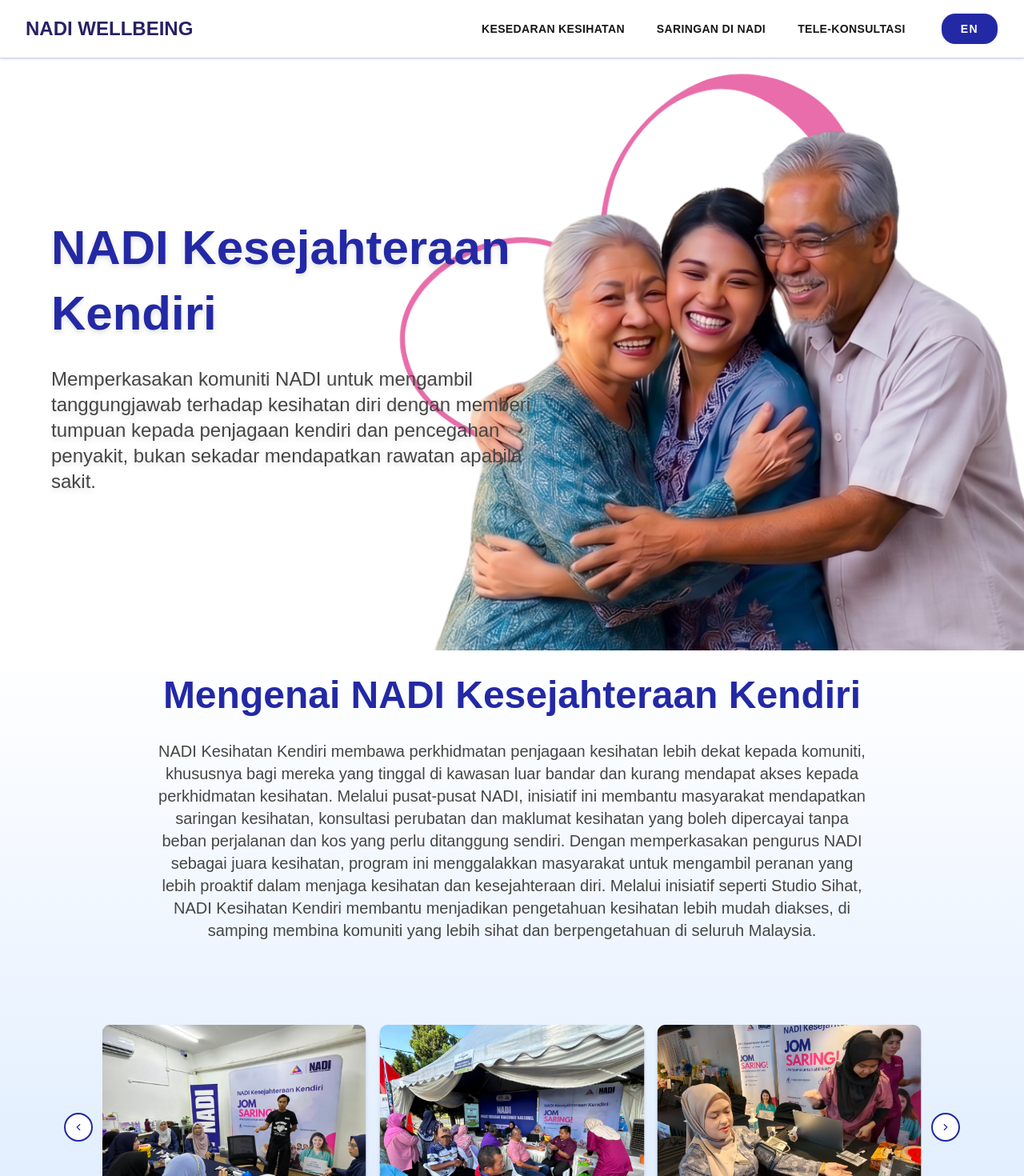
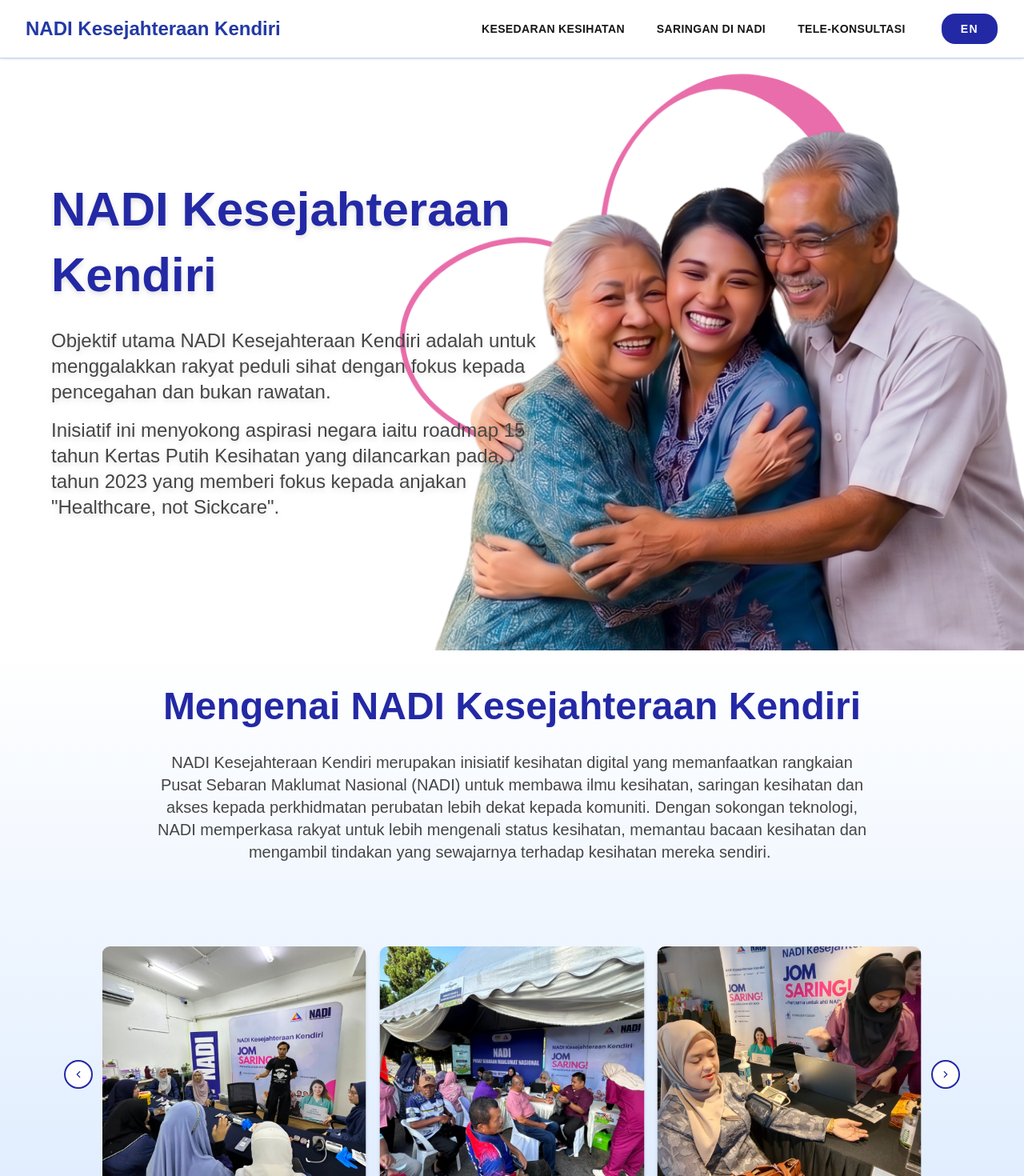
Before and after one commit to ameera-hussain/nadi-wellbeing, a React (Vite) app in the folder apps/web/: page / in a window 1280 px wide. Shown: the top 1470 px of the page at 80% size. Built offline with nearby package versions, Linux system fonts and the light colour scheme.

Commit message:
updated and adjusted content

```diff
--- a/apps/web/src/components/About.tsx
+++ b/apps/web/src/components/About.tsx
@@ -61,7 +61,7 @@ export function About() {
         <CarouselContent>
           {photos.map((photo, index) => (
             <CarouselItem key={index} className="md:basis-1/2 lg:basis-1/3">
-              <div className="h-64 overflow-hidden rounded-lg shadow-md">
+              <div className="h-80 overflow-hidden rounded-lg shadow-md">
                 <img
                   src={photo}
                   alt={`NADI Wellbeing event ${index + 1}`}
--- a/apps/web/src/components/HealthAdvocacy.tsx
+++ b/apps/web/src/components/HealthAdvocacy.tsx
@@ -20,6 +20,7 @@ interface AdvocacyCard {
 
 export function HealthAdvocacy() {
   const { t } = useLanguage()
+  const { tArray } = useLanguage()
 
   const cards: AdvocacyCard[] = [
     {
@@ -80,7 +81,9 @@ export function HealthAdvocacy() {
           {t("healthAdvocacy.title")}
         </SectionTitle>
         <SectionSubtitle className="text-[#454545]">
-          {t("healthAdvocacy.subtitle")}
+         {tArray("healthAdvocacy.subtitle").map((line, index) => (
+            <p key={index} className="pt-5">{line}</p>
+          ))}
         </SectionSubtitle>
       </div>
 
--- a/apps/web/src/components/Hero.tsx
+++ b/apps/web/src/components/Hero.tsx
@@ -4,6 +4,7 @@ import familyImage from "@/assets/family5.png"
 
 export function Hero() {
   const { t } = useLanguage()
+  const { tArray } = useLanguage()
 
   return (
     <div
@@ -16,7 +17,11 @@ export function Hero() {
     {t("hero.title")}
   </HeroTitle>
   <SectionSubtitle className="text-[#454545] text-lg sm:text-xl md:text-2xl drop-shadow-md">
-    {t("hero.subtitle")}
+    <div>
+    {tArray("hero.subtitle").map((line: string, index: number) => (
+      <p key={index} className="mb-4">{line}</p>
+    ))}
+  </div>
   </SectionSubtitle>
 </div>
     </div>
--- a/apps/web/src/components/NADIScreening.tsx
+++ b/apps/web/src/components/NADIScreening.tsx
@@ -118,9 +118,12 @@ export function NadiScreening() {
             </li>
             <li className="flex items-start gap-3 text-[#454545] sm:text-lg md:text-xl">
               <span className="text-[#2329a5] font-bold">•</span>
-              <span>{t("screening.screeningTypes.heart")}</span>
+              <span>{t("screening.screeningTypes.digitalHealth")}</span>
             </li>
           </ul>
+          <div className="flex items-start pt-5 text-[#454545] sm:text-lg md:text-xl">
+            {t("screening.subtitleCont")}
+            </div>
         </div>
       </TwoColumnSection>
 
--- a/apps/web/src/components/Navbar.tsx
+++ b/apps/web/src/components/Navbar.tsx
@@ -45,7 +45,7 @@ export function NavMenu() {
           onClick={scrollToTop}
           className="flex items-baseline gap-1 shrink-0 hover:opacity-80 transition-opacity sm:gap-2 cursor-pointer"
         >
-          <span className="text-lg font-black text-[#272163] sm:text-2xl">NADI WELLBEING</span>
+          <span className="text-lg font-black text-[#2239a5] sm:text-2xl">{t("logoName")}</span>
           {/* <span className="font-logo font-extrabold text-lg text-indigo-400 sm:text-3xl">
             Wellbeing
           </span> */}
--- a/apps/web/src/components/TwoColumnSection.tsx
+++ b/apps/web/src/components/TwoColumnSection.tsx
@@ -24,6 +24,7 @@ export function TwoColumnSection({
   sectionId,
 }: TwoColumnSectionProps) {
   const { t } = useLanguage();
+  const { tArray } = useLanguage();
 
   const isImageLeft = imagePosition === "left";
 
@@ -34,7 +35,11 @@ export function TwoColumnSection({
           {/* Left Column - Text Content */}
           <div className="flex flex-col justify-center space-y-4 md:space-y-6">
             {titleKey && <SectionTitle className="text-[#2329a5]">{t(titleKey)}</SectionTitle>}
-            <SectionSubtitle className="text-[#454545]">{t(subtitleKey)}</SectionSubtitle>
+            <SectionSubtitle className="text-[#454545]">
+              {Array.isArray(subtitleKey) ? subtitleKey : tArray(subtitleKey).map((line: string, index: number) => (
+                <p key={index} className="mb-4">{line}</p>
+              ))}
+            </SectionSubtitle>
             {children}
           </div>
 
--- a/apps/web/src/context/LanguageContext.tsx
+++ b/apps/web/src/context/LanguageContext.tsx
@@ -1,6 +1,6 @@
 import * as React from "react"
 import type { Language } from "@/data/translations"
-import { getTranslation } from "@/data/translations"
+import { getTranslation, getTranslationArray } from "@/data/translations"
 import { LanguageContext } from "./useLanguage"
 
 interface LanguageProviderProps {
@@ -14,9 +14,13 @@ export function LanguageProvider({ children }: LanguageProviderProps) {
     return getTranslation(language, key)
   }, [language])
 
+  const tArray = React.useCallback((key: string) => {
+  return getTranslationArray(language, key)
+}, [language])
+
   return (
-    <LanguageContext.Provider value={{ language, setLanguage, t }}>
-      {children}
-    </LanguageContext.Provider>
-  )
+  <LanguageContext.Provider value={{ language, setLanguage, t, tArray }}>
+    {children}
+  </LanguageContext.Provider>
+)
 }
--- a/apps/web/src/context/useLanguage.ts
+++ b/apps/web/src/context/useLanguage.ts
@@ -5,6 +5,7 @@ interface LanguageContextType {
   language: Language
   setLanguage: (language: Language) => void
   t: (key: string) => string
+  tArray: (key: string) => string[]
 }
 
 export const LanguageContext = React.createContext<LanguageContextType | undefined>(
--- a/apps/web/src/data/translations.ts
+++ b/apps/web/src/data/translations.ts
@@ -2,6 +2,7 @@ export type Language = "EN" | "BM";
 
 export const translations = {
   EN: {
+    logoName: "NADI Wellbeing",
     navigation: {
       healthAdvocacy: "Health Advocacy",
       screening: "Screening at NADI",
@@ -10,17 +11,21 @@ export const translations = {
     },
     hero: {
       title: "NADI Wellbeing",
-      subtitle:
-        "Empowering NADI communities to take charge of their own health and focus on self-care and not 'sick-care'",
+      subtitle: [
+        "The main objective of NADI Wellbeing is to encourage the public to be health-conscious, focusing on prevention rather than treatment.",
+        "This initiative supports the national aspiration, specifically the 15-year roadmap of the Health White Paper launched in 2023, which focuses on the shift towards 'Healthcare, not Sickcare'.",
+      ],
     },
     about: {
       title: "About NADI Wellbeing",
-      intro: "NADI Wellbeing brings essential healthcare closer to communities, especially for people in rural and underserved areas. Through NADI centres, the initiative helps people access health screenings, medical consultations and reliable health information without the added burden of travel and out-of-pocket costs. By empowering local NADI managers as health champions, the programme encourages communities to take a more proactive role in their health and wellbeing. Through initiatives such as Studio Sihat, NADI Wellbeing is helping make health knowledge more accessible while building healthier, more informed communities across Malaysia.",
+      intro: "NADI Wellbeing is a digital health initiative that leverages the National Information Dissemination Centre (NADI) network to bring health education, health screenings, and access to medical services closer to the community. Supported by technology, NADI empowers citizens to better understand their health status, monitor their health metrics, and take appropriate action regarding their own well-being."
     },
     healthAdvocacy: {
       title: "Health Advocacy",
-      subtitle:
-        "Explore our health advocacy initiatives, including wellness programs, educational resources, and community outreach efforts to promote holistic health and wellbeing.",
+      subtitle: [
+        "This health advocacy and awareness initiative focuses on community education regarding healthy lifestyles, disease prevention, and wellness practices. The program leverages Studio Sihat, a digital platform that shares health-related content via podcasts, live webinars, workouts, and health tips.",
+        "Explore the list of Studio Sihat videos by topic:",
+      ],
       weightManagement: "Weight Management",
       weightManagementDesc:
         "Explore practical approaches to achieving and maintaining a healthy weight through balanced nutrition, regular physical activity, and sustainable lifestyle habits.",
@@ -114,13 +119,15 @@ export const translations = {
     screening: {
       title: "NADI Screening",
       subtitle:
-        "NADI Screening is a comprehensive health assessment programme designed to identify potential health risks and provide personalised recommendations for maintaining optimal wellbeing.",
+        "Through this initiative, NADI staff are trained and devices are equipped at NADI to enable proactive early screening and chronic disease monitoring, before the condition of NADI members in the community becomes critical. The devices provided at NADI include:",
       screeningTypes: {
-        bloodPressure: "Blood Pressure Monitoring",
-        glucose: "Blood Glucose Testing",
-        bmi: "BMI (Body Mass Index) Assessment",
-        heart: "Heart Rate Monitoring",
+        bloodPressure: "Blood pressure monitors",
+        glucose: "Blood glucose monitors",
+        bmi: "BMI measurement devices",
+        digitalHealth: "Digital Health Platform",
       },
+      subtitleCont:
+        "This health screening service is free for all NADI members.",
       communityCentres: "Nadi Centres",
       screeningsConducted: "Screenings Conducted",
       medicalConsultations: "Medical Consultations",
@@ -145,9 +152,11 @@ export const translations = {
     },
     telehealth: {
       title: "Tele-consultation",
-      subtitle:
-        "Experience the convenience of virtual healthcare with our tele-consultation services, connecting you with healthcare professionals from the comfort of your home.",
-      bookingTitle: "How to Book a Tele-consultation",
+      subtitle: [
+        "Access to medical care is made easier for the NADI community through a dedicated digital health platform for NADI members, integrated with the NADI E-System. This enables NADI members to conveniently access consultations with doctors, regardless of where they are located.",
+        "This service helps bridge gaps in healthcare access, particularly for communities in rural and remote areas, while reducing the financial burden associated with travel and logistics, ultimately saving both time and cost."
+      ],
+      bookingTitle: "How to Book a Tele-consultation Appointment",
       steps: [
         {
           title: "Register",
@@ -177,6 +186,7 @@ export const translations = {
     },
   },
   BM: {
+    logoName: "NADI Kesejahteraan Kendiri",
     navigation: {
       healthAdvocacy: "Kesedaran Kesihatan",
       screening: "Saringan di NADI",
@@ -185,17 +195,20 @@ export const translations = {
     },
     hero: {
       title: "NADI Kesejahteraan Kendiri",
-      subtitle:
-        "Memperkasakan komuniti NADI untuk mengambil tanggungjawab terhadap kesihatan diri dengan memberi tumpuan kepada penjagaan kendiri dan pencegahan penyakit, bukan sekadar mendapatkan rawatan apabila sakit.",
+      subtitle: [
+        "Objektif utama NADI Kesejahteraan Kendiri adalah untuk  menggalakkan rakyat peduli sihat dengan fokus kepada pencegahan dan bukan rawatan.",
+        "Inisiatif ini menyokong aspirasi negara iaitu roadmap 15 tahun Kertas Putih Kesihatan yang dilancarkan pada tahun 2023 yang memberi fokus kepada anjakan \"Healthcare, not Sickcare\".",
+      ],
     },
     about: {
       title: "Mengenai NADI Kesejahteraan Kendiri",
-      intro: "NADI Kesihatan Kendiri membawa perkhidmatan penjagaan kesihatan lebih dekat kepada komuniti, khususnya bagi mereka yang tinggal di kawasan luar bandar dan kurang mendapat akses kepada perkhidmatan kesihatan. Melalui pusat-pusat NADI, inisiatif ini membantu masyarakat mendapatkan saringan kesihatan, konsultasi perubatan dan maklumat kesihatan yang boleh dipercayai tanpa beban perjalanan dan kos yang perlu ditanggung sendiri. Dengan memperkasakan pengurus NADI sebagai juara kesihatan, program ini menggalakkan masyarakat untuk mengambil peranan yang lebih proaktif dalam menjaga kesihatan dan kesejahteraan diri. Melalui inisiatif seperti Studio Sihat, NADI Kesihatan Kendiri membantu menjadikan pengetahuan kesihatan lebih mudah diakses, di samping membina komuniti yang lebih sihat dan berpengetahuan di seluruh Malaysia.",
-    },
+      intro: "NADI Kesejahteraan Kendiri merupakan inisiatif kesihatan digital yang memanfaatkan rangkaian Pusat Sebaran Maklumat Nasional (NADI) untuk membawa ilmu kesihatan, saringan kesihatan dan akses kepada perkhidmatan perubatan lebih dekat kepada komuniti. Dengan sokongan teknologi, NADI memperkasa rakyat untuk lebih mengenali status kesihatan, memantau bacaan kesihatan dan mengambil tindakan yang sewajarnya terhadap kesihatan mereka sendiri. "   },
     healthAdvocacy: {
       title: "Kesedaran Kesihatan",
-      subtitle:
-        "Terokai pelbagai inisiatif advokasi kesihatan kami yang merangkumi program kesejahteraan, sumber pendidikan serta aktiviti jangkauan komuniti bagi menggalakkan amalan hidup sihat dan kesejahteraan menyeluruh.",
+      subtitle: [
+        "Inisiatif advokasi dan kesedaran kesihatan ini memberi fokus kepada pendidikan komuniti mengenai gaya hidup sihat, pencegahan penyakit, dan amalan kesejahteraan. Program ini memanfaatkan Studio Sihat, sebuah platform digital yang berkongsi kandungan berkaitan kesihatan melalui: podcast, live webinar, senaman dan tips kesihatan.",
+        "Terokai senarai video Studio Sihat mengikut topik:",
+      ],
       weightManagement: "Pengurusan Berat Badan",
       weightManagementDesc:
         "Kenalpasti pendekatan praktikal untuk mencapai dan mengekalkan berat badan yang sihat melalui pemakanan seimbang, aktiviti fizikal secara berkala dan amalan gaya hidup yang mampan.",
@@ -289,13 +302,15 @@ export const translations = {
     screening: {
       title: "Saringan di NADI",
       subtitle:
-        "Saringan di NADI merupakan program penilaian kesihatan menyeluruh yang direka untuk mengenal pasti risiko kesihatan serta memberikan cadangan yang diperibadikan bagi membantu anda mengekalkan tahap kesihatan yang optimum.",
+        "Melalui inisiatif ini, petugas NADI dilatih dan alat peranti disediakan di NADI untuk membolehkan saringan awal dan pemantauan penyakit kronik dilakukan secara proaktif di NADI sebelum keadaan ahli NADI di kalangan komuniti menjadi kritikal. Antara alat peranti yang disediakan di NADI:",
       screeningTypes: {
-        bloodPressure: "Pemantauan Tekanan Darah",
-        glucose: "Ujian Glukosa Darah",
-        bmi: "Penilaian Indeks Jisim Badan (BMI)",
-        heart: "Pemantauan Kadar Jantung",
+        bloodPressure: "Peranti tahap darah tinggi",
+        glucose: "Peranti tahap glukosa darah",
+        bmi: "Peranti BMI",
+        digitalHealth: "Platform Digital Kesihatan",
       },
+      subtitleCont:
+        "Perkhidmatan saringan kesihatan ini adalah percuma untuk semua ahli NADI.",
       communityCentres: "Pusat NADI",
       screeningsConducted: "Saringan Dilaksanakan",
       medicalConsultations: "Konsultasi Perubatan",
@@ -320,8 +335,10 @@ export const translations = {
     },
     telehealth: {
       title: "Tele-konsultasi",
-      subtitle:
-        "Nikmati kemudahan perkhidmatan kesihatan secara maya melalui Tele-konsultasi, yang menghubungkan anda dengan profesional penjagaan kesihatan dari keselesaan rumah anda.",
+      subtitle: [
+        "Akses perubatan menjadi lebih mudah untuk komuniti NADI dengan adanya platform kesihatan digital khas untuk ahli NADI yang telah diintegrasi dengan sistem NADI E-System. Ini memudahkan ahli NADI untuk mendapatkan konsultasi dengan doktor di mana jua mereka berada.",
+        "Manfaat ini merapatkan jurang perkhidmatan terutama yang berada di pendalaman, disamping dapat mengurangkan beban kewangan komuniti melalui pengurangan kos perjalanan dan logistik seterusnya menjimatkan masa.",
+      ],
       bookingTitle: "Cara Menempah Slot Tele-konsultasi",
       steps: [
         {
@@ -350,8 +367,15 @@ export const translations = {
     footer: {
       copyright: "© 2026 NADI Wellbeing. Hak Cipta Terpelihara.",
     },
-  },
+  }
 };
+
+export function getTranslationArray(language: Language, key: string): string[] {
+  const value = getTranslationValue(language, key)
+  if (Array.isArray(value)) return value as string[]
+  if (typeof value === "string") return [value]
+  return []
+}
 
 export function getTranslation(language: Language, key: string): string {
   const keys = key.split(".");
```
